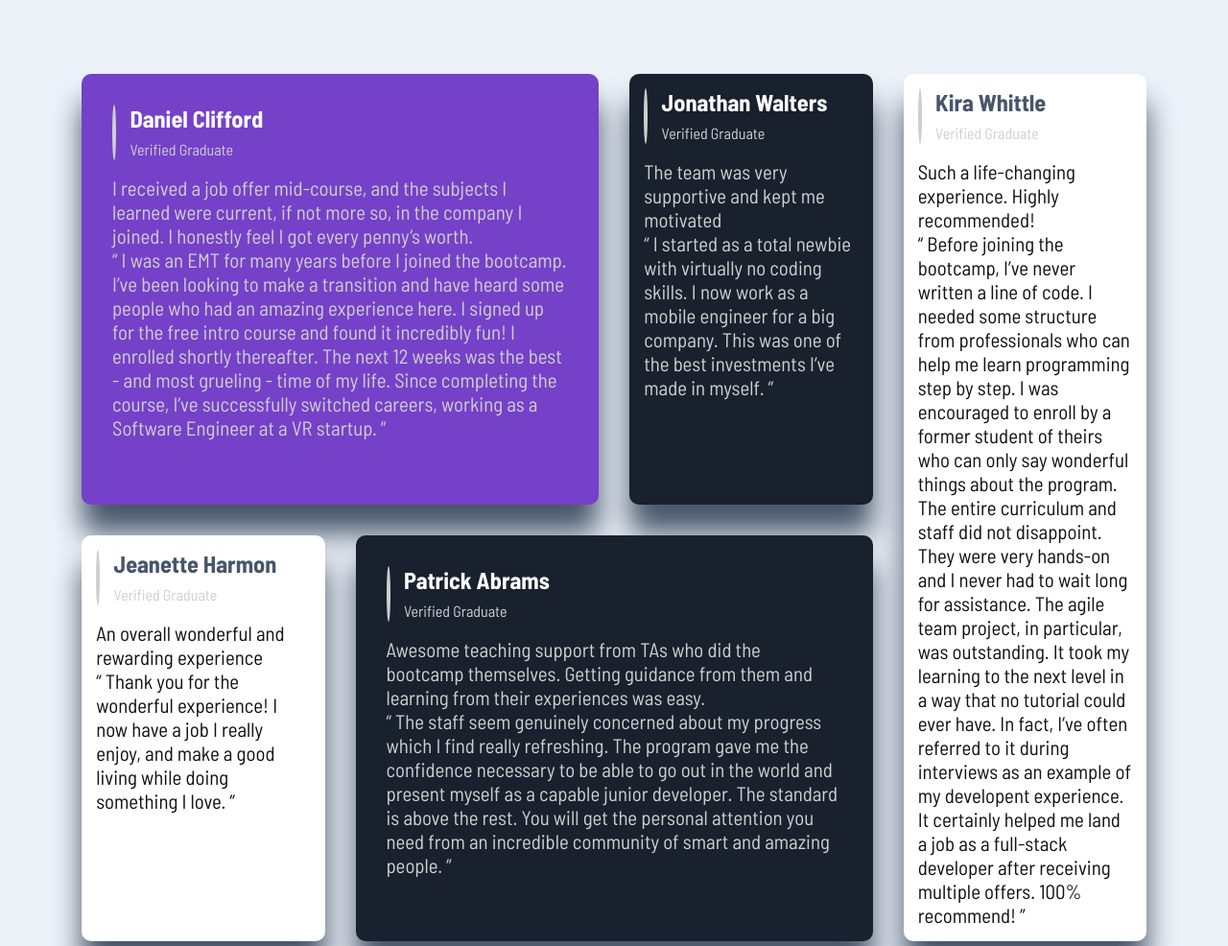
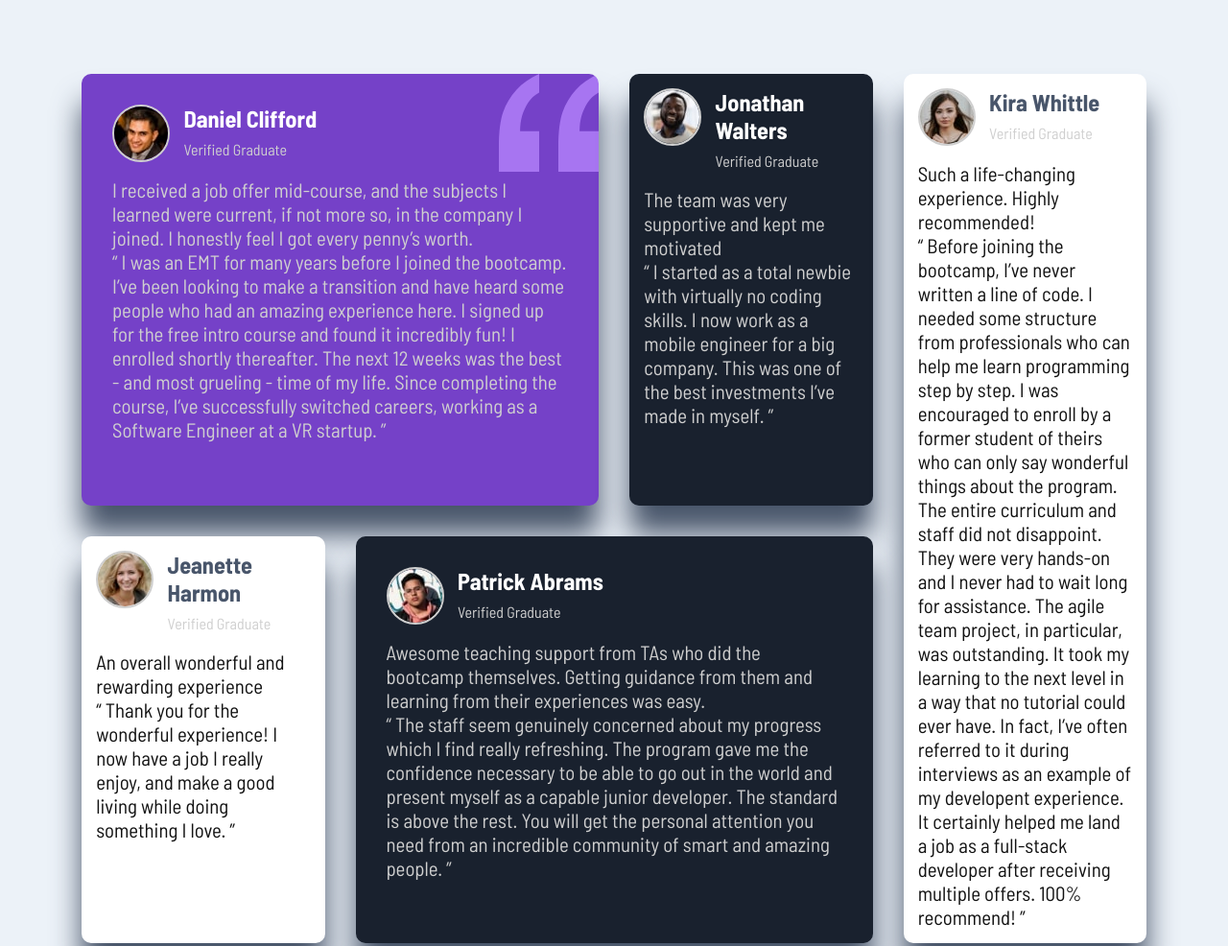
Before and after one commit to code501-md/testmionials-grid, a plain HTML site: page index.html in a window 1280 px wide. Shown: the top 986 px of the page at 96% size. Drawn offline with Linux system fonts and the light colour scheme; files whose address does not match are found by name.

Commit message:
Update index.html

```diff
--- a/index.html
+++ b/index.html
@@ -3,6 +3,7 @@
   <head>
     <meta charset="UTF-8" />
     <meta name="viewport" content="width=device-width, initial-scale=1.0" />
+    <link rel="stylesheet" href="style.css">
     <link rel="icon" type="image/icon" href="assest/images/favicon-32x32.png" />
     <link rel="preconnect" href="https://fonts.googleapis.com" />
     <link rel="preconnect" href="https://fonts.gstatic.com" crossorigin />
@@ -11,121 +12,12 @@
       rel="stylesheet"
     />
     <title>Testmionials-grid</title>
-    <style>
-      /*  ### preparing the page ###  */
-
-      :root {
-        --purple: hsl(263, 55%, 52%);
-        --dark-gray: hsl(217, 19%, 35%);
-        --dark-black: hsl(219, 29%, 14%);
-        --white: hsl(0, 0%, 100%);
-        --light-bg: hsl(210, 46%, 95%);
-        --light-text: hsl(0, 0%, 81%);
-      }
-      * {
-        box-sizing: border-box;
-        margin: 0;
-        padding: 0;
-      }
-      body {
-        min-height: 100vh;
-        background-color: var(--light-bg);
-        color: var(--light-text);
-        font-family: "Barlow Semi Condensed", sans-serif;
-        padding: min(5rem, 6%);
-        font-size: max(1.3rem, 8px);
-        display: flex;
-        justify-content: center;
-        align-items: center;
-      }
-      .container {
-        width: 100%;
-        display: grid;
-        grid-template-columns: 1fr;
-        justify-items: center;
-        gap: 2rem;
-      }
-
-      /* ### Fixing cards ### */
-
-      .card {
-        padding: min(2rem, 6%);
-        border-radius: 10px;
-        box-shadow: 0.1px 30px 30px hsl(217, 19%, 35%);
-      }
-      .card-purple {
-        background: url("assest/images/bg-pattern-quotation.svg");
-        background-position-x: right;
-        background-repeat: no-repeat;
-        background-color: var(--purple);
-      }
-      .card-dark-gray {
-        background-color: hsl(219, 29%, 14%);
-      }
-      .card-tall,
-      .card-short {
-        background: hsl(0, 0%, 100%);
-        color: hsl(0, 0%, 7%);
-      }
-      .card-black {
-        background: hsl(219, 29%, 14%);
-      }
-
-      .author-info {
-        width: fit-content;
-        margin-bottom: min(1rem, 40px);
-        display: grid;
-        grid-auto-flow: column;
-        column-gap: 0.9rem;
-      }
-      .author-name {
-        color: var(--white);
-      }
-      img {
-        border-radius: 50%;
-        object-fit: cover;
-        border: 2px solid hsl(0, 0%, 81%);
-      }
-      span {
-        font-size: medium;
-        font-weight: 400;
-        color: var(--light-text);
-      }
-      /*    ## Responsive  ##      */
-
-      @media (min-width: 900px) {
-        .container {
-          max-width: 1110px;
-          display: grid;
-          grid-template-columns: repeat(4, 1fr);
-          grid-template-areas:
-            "card1 card1 card2 card3"
-            "card4 card5 card5 card3";
-        }
-
-        .card-purple {
-          grid-area: card1;
-        }
-        .card-dark-gray {
-          grid-area: card2;
-        }
-        .card-tall {
-          grid-area: card3;
-        }
-        .card-short {
-          grid-area: card4;
-        }
-        .card-black {
-          grid-area: card5;
-        }
-      }
-    </style>
   </head>
   <body>
     <div class="container">
       <div class="card-purple card">
         <div class="author-info">
-          <img src="assest/images/image-daniel.jpg" alt="" />
+          <img src="image-daniel.jpg" alt="" />
           <h3 class="author-name">
             Daniel Clifford <br />
             <span>Verified Graduate</span>
@@ -150,7 +42,7 @@
 
       <div class="card-dark-gray card">
         <div class="author-info">
-          <img src="assest/images/image-jonathan.jpg" alt="" />
+          <img src="image-jonathan.jpg" alt="" />
           <h3 class="author-name">
             Jonathan Walters <br />
             <span>Verified Graduate</span>
@@ -167,7 +59,7 @@
       </div>
       <div class="card-tall card">
         <div class="author-info">
-          <img src="assest/images/image-kira.jpg" alt="" />
+          <img src="image-kira.jpg" alt="" />
           <h3 class="author-name" style="color: var(--dark-gray)">
             Kira Whittle <br />
             <span>Verified Graduate</span>
@@ -193,7 +85,7 @@
 
       <div class="card-short card">
         <div class="author-info">
-          <img src="assest/images/image-jeanette.jpg" alt="" />
+          <img src="image-jeanette.jpg" alt="" />
           <h3 class="author-name" style="color: var(--dark-gray)">
             Jeanette Harmon <br />
             <span>Verified Graduate</span>
@@ -208,7 +100,7 @@
 
       <div class="card-black card">
         <div class="author-info">
-          <img src="assest/images/image-patrick.jpg" alt="" />
+          <img src="image-patrick.jpg" alt="" />
           <h3 class="author-name">
             Patrick Abrams <br />
             <span>Verified Graduate</span>
```
